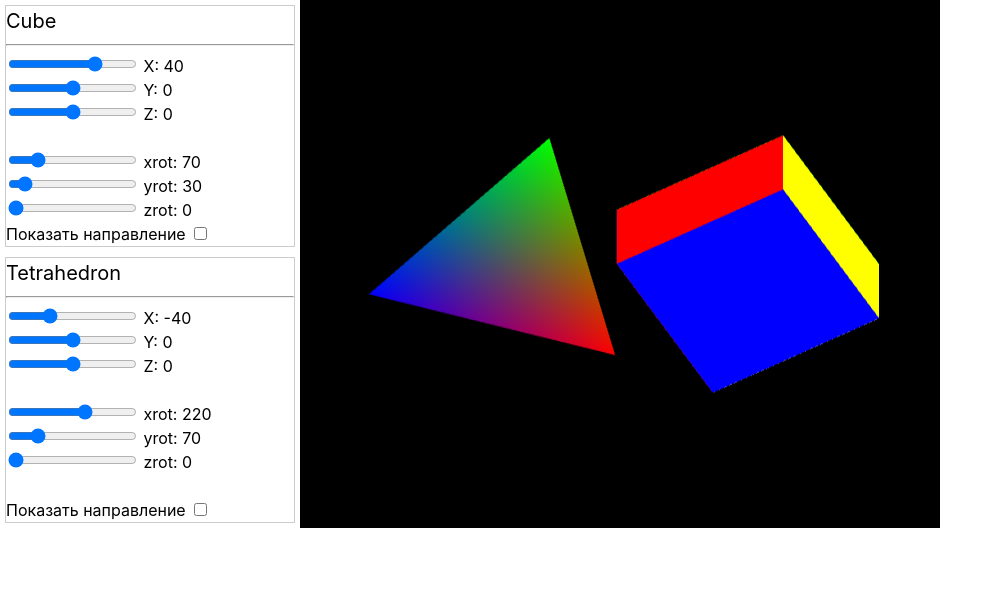
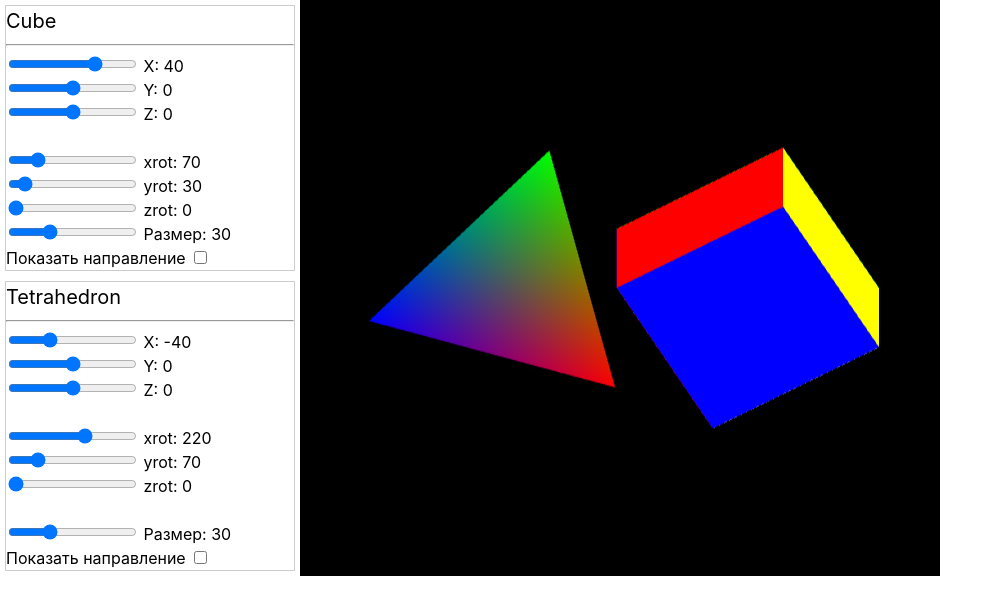
Before and after one commit to vladDotH/CG3DLabs, a Vue app in the folder lab1/: page / in a window 1280 px wide. Shown: the top 614 px of the page, without its empty margins (0-998 px from the left). Built offline with nearby package versions, Linux system fonts and the light colour scheme.

Commit message:
feat(lab1): size tuning

```diff
--- a/lab1/src/App.vue
+++ b/lab1/src/App.vue
@@ -16,7 +16,7 @@ import { loadShaders, useWebGL } from './gl.ts'
 import { useState } from './state.ts'
 import { Cube, Tetrahedron } from './figures.ts'
 import { matMult, rotMat4 } from './utils.ts'
-import { glMatrix, mat4, vec3 } from 'gl-matrix'
+import { glMatrix, vec3 } from 'gl-matrix'
 
 const canvas = useTemplateRef('canvas')
 
@@ -42,10 +42,12 @@ async function init() {
   state.cube.xrot = 70
   state.cube.yrot = 30
   state.cube.x = 40
+  state.cube.size = 30
 
   state.tetrahedron.xrot = 220
   state.tetrahedron.yrot = 70
   state.tetrahedron.x = -40
+  state.tetrahedron.size = 30
 
   requestAnimationFrame(render)
 }
@@ -61,7 +63,6 @@ const cube = new Cube({
     [1.0, 1.0, 0.0, 1.0], // Right face: yellow
     [1.0, 0.0, 1.0, 1.0], // Left face: purple
   ],
-  size: 0.3,
 })
 
 const tetrahedron = new Tetrahedron({
@@ -70,10 +71,10 @@ const tetrahedron = new Tetrahedron({
     [0.0, 1.0, 0.0, 1.0], // Top face: green
     [0.0, 0.0, 1.0, 1.0], // Bottom face: blue
   ],
-  size: 0.3,
 })
 
-const PosScale = 1 / 30
+const PosScale = 1 / 100,
+  SizeScale = 1 / 100
 
 watch(
   () => state.cube,
@@ -88,6 +89,7 @@ watch(
     vec3.scale(cube.position, cube.position, PosScale)
 
     cube.showArrows = state.cube.arrows
+    cube.size = state.cube.size * SizeScale
     cube.transform(rot)
   },
   { deep: true },
@@ -111,6 +113,7 @@ watch(
     vec3.scale(tetrahedron.position, tetrahedron.position, PosScale)
 
     tetrahedron.showArrows = state.tetrahedron.arrows
+    tetrahedron.size = state.tetrahedron.size * SizeScale
     tetrahedron.transform(matMult(rot))
   },
   { deep: true },
--- a/lab1/src/components/ControlPanel.vue
+++ b/lab1/src/components/ControlPanel.vue
@@ -15,6 +15,13 @@
         <label>
           <input v-model="state.cube[prop]" type="range" min="0" max="360" />
           {{ prop }}: {{ state.cube[prop] }}
+        </label>
+      </div>
+
+      <div>
+        <label>
+          <input v-model="state.cube.size" type="range" min="0" max="100" />
+          Размер: {{ state.cube.size }}
         </label>
       </div>
 
@@ -58,6 +65,18 @@
 
       <div>
         <label>
+          <input
+            v-model="state.tetrahedron.size"
+            type="range"
+            min="0"
+            max="100"
+          />
+          Размер: {{ state.tetrahedron.size }}
+        </label>
+      </div>
+
+      <div>
+        <label>
           Показать направление
           <input v-model="state.tetrahedron.arrows" type="checkbox" />
         </label>
--- a/lab1/src/figures.ts
+++ b/lab1/src/figures.ts
@@ -31,8 +31,8 @@ export class Figure {
 
   get baseTransform() {
     const mat = mat4.create()
+    mat4.translate(mat, mat, this.position)
     mat4.scale(mat, mat, times(3, () => this.size) as vec3)
-    mat4.translate(mat, mat, this.position)
     return mat
   }
 
--- a/lab1/src/state.ts
+++ b/lab1/src/state.ts
@@ -10,6 +10,7 @@ export const useState = defineStore('state', () => {
     y: 0,
     z: 0,
     arrows: false,
+    size: 0,
   })
 
   const cube = reactive(params()),
```
